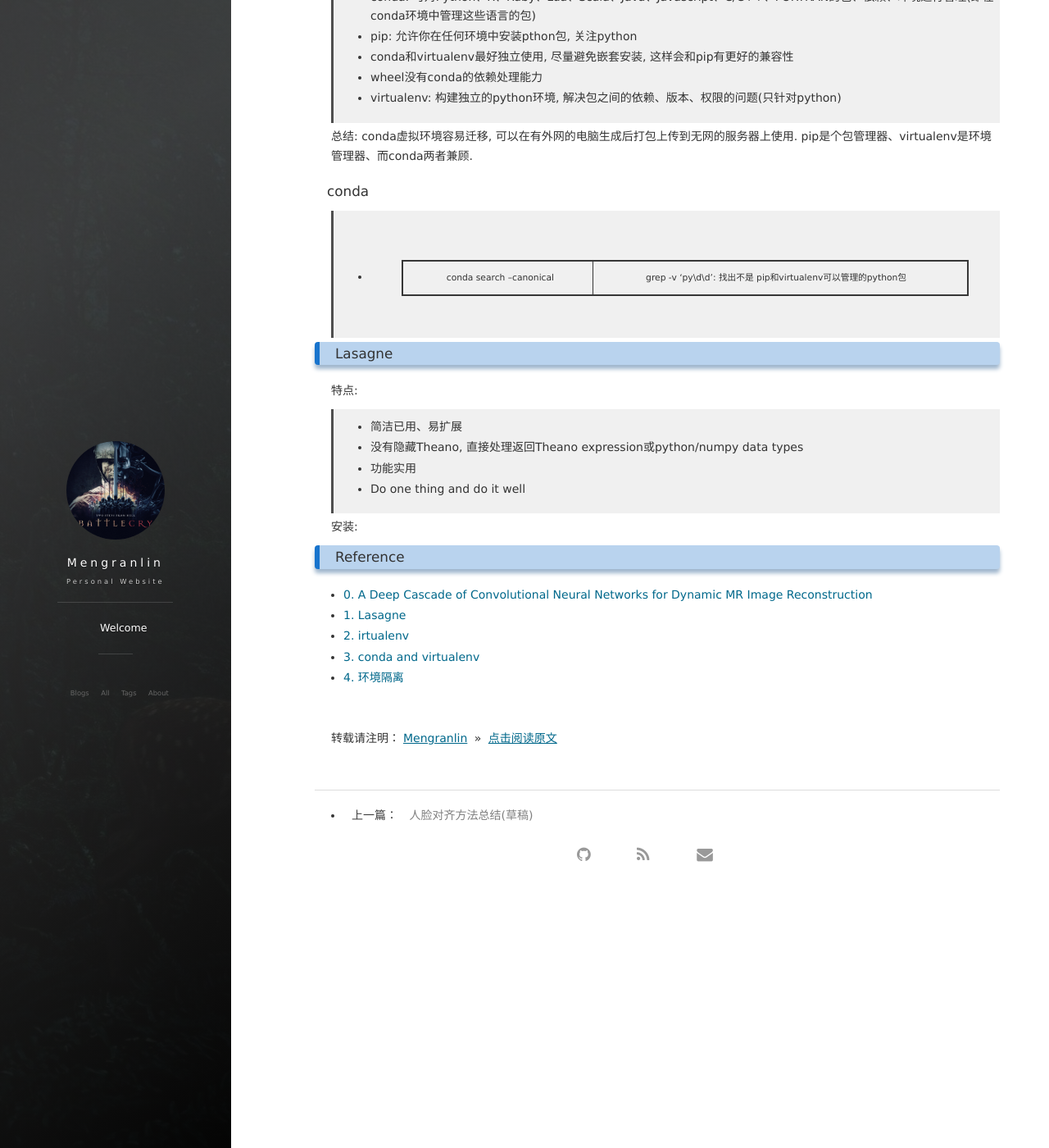
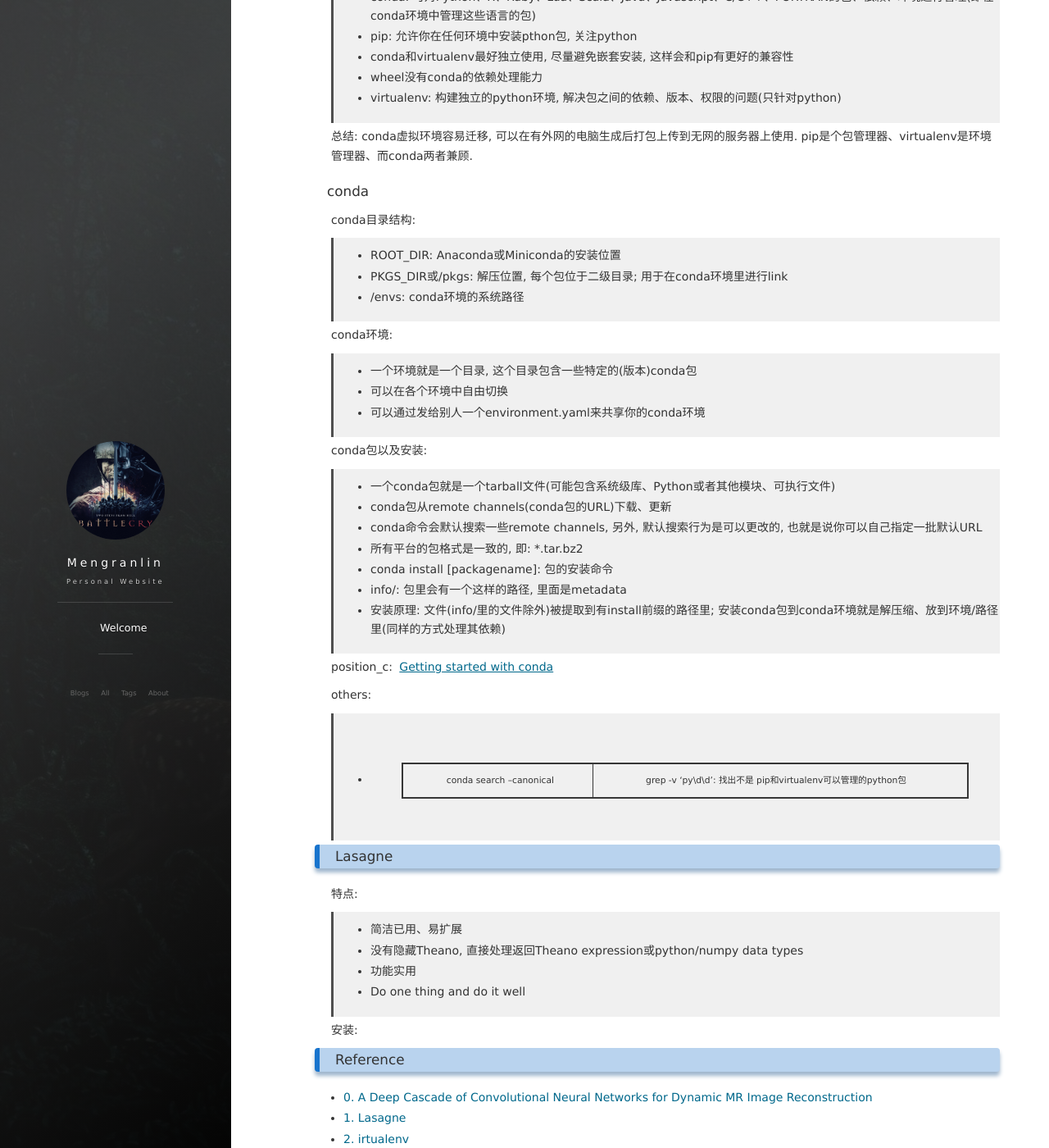
Before and after one commit to lmrshare/lmrshare.github.io, a Jekyll site: the page built from _posts/2018-09-17-mri.md, in a window 1280 px wide and 1400 px high, scrolled down 3513 px. Shown: the whole window at 82% size. Built offline with Jekyll 4.4.1, drawn with Linux system fonts in a browser that asks for light colours; nearby versions of some CDN libraries; formulas are drawn with MathJax 3; comment, search, counter and statistics services are not loaded.

Commit message:
daily-work-20180927

```diff
--- a/_posts/2018-09-17-mri.md
+++ b/_posts/2018-09-17-mri.md
@@ -153,6 +153,32 @@ requires dozens of iterations of dictionary learning and sparse coding steps
 
 #### conda
 
+conda目录结构:
+
+>* ROOT_DIR: Anaconda或Miniconda的安装位置
+>* PKGS_DIR或/pkgs: 解压位置, 每个包位于二级目录; 用于在conda环境里进行link
+>* /envs: conda环境的系统路径
+
+conda环境:
+
+>* 一个环境就是一个目录, 这个目录包含一些特定的(版本)conda包
+>* 可以在各个环境中自由切换
+>* 可以通过发给别人一个environment.yaml来共享你的conda环境
+
+conda包以及安装:
+
+>* 一个conda包就是一个tarball文件(可能包含系统级库、Python或者其他模块、可执行文件)
+>* conda包从remote channels(conda包的URL)下载、更新
+>* conda命令会默认搜索一些remote channels, 另外, 默认搜索行为是可以更改的, 也就是说你可以自己指定一批默认URL
+>* 所有平台的包格式是一致的, 即: *.tar.bz2
+>* conda install [packagename]: 包的安装命令
+>* info/: 包里会有一个这样的路径, 里面是metadata
+>* 安装原理: 文件(info/里的文件除外)被提取到有install前缀的路径里; 安装conda包到conda环境就是解压缩、放到环境/路径里(同样的方式处理其依赖)
+
+position_c: [Getting started with conda](https://conda.io/docs/user-guide/getting-started.html)
+
+others:
+
 >* conda search –canonical | grep -v ‘py\d\d’: 找出不是 pip和virtualenv可以管理的python包
 
 ### <a name="Lasagne-config"></a>Lasagne
```
Also changed, not shown: _posts/2018-05-22-wor-mac-eng2.md (+5 -0 lines).
